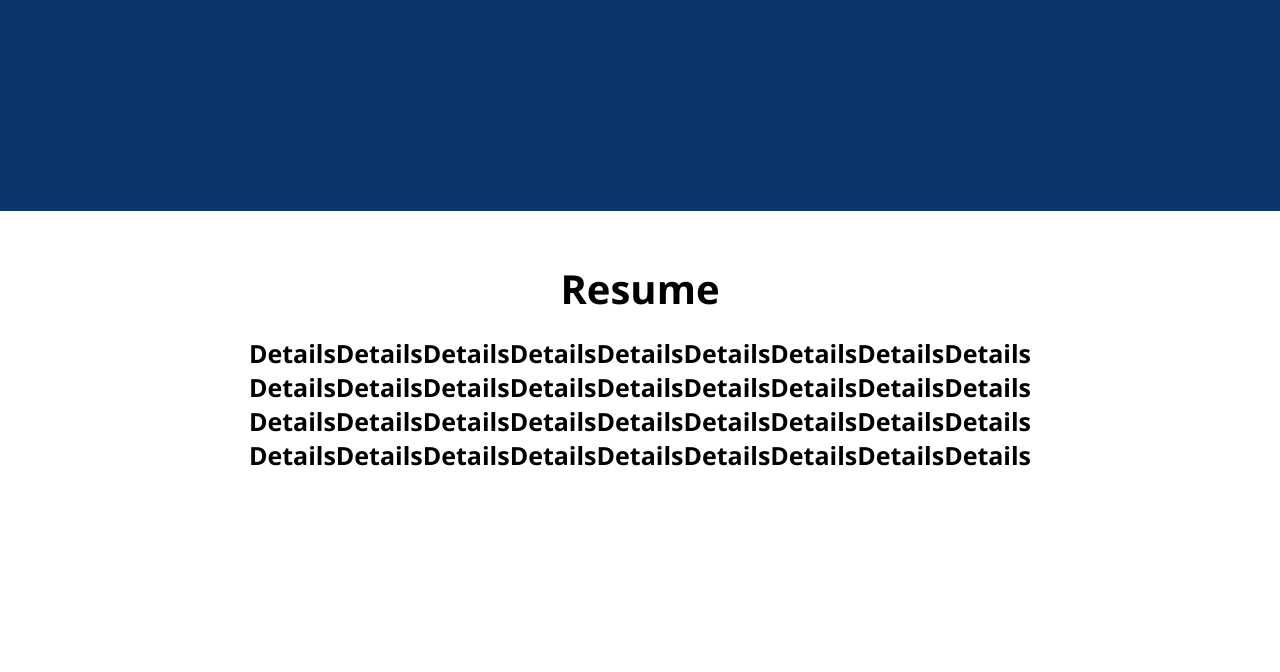
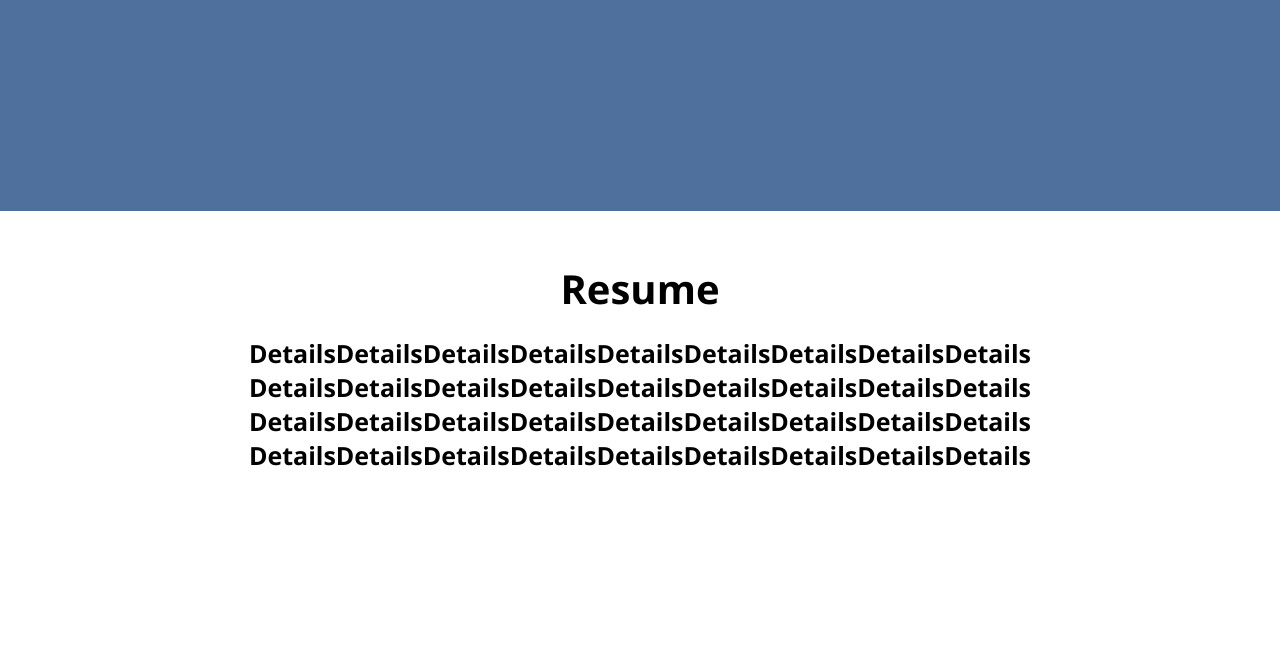
Before and after one commit to ThanadolWiJarn/Portfolio, a plain HTML site: page index.html in a window 1280 px wide. Shown: the part 646-1318 px from the top of the page. Drawn offline with Linux system fonts and the light colour scheme.

Commit message:
style.css

```diff
--- a/style.css
+++ b/style.css
@@ -3,7 +3,7 @@
     margin: 0;
     font-family: 'Segoe UI', Tahoma, Geneva, Verdana, sans-serif;
     box-sizing: border-box;
-    background-color: #0C356A;
+    background-color: #4F709C;
 }
 
 .typed-out{
```
